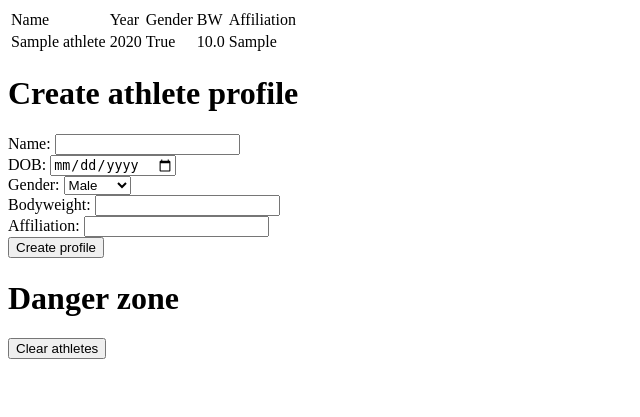
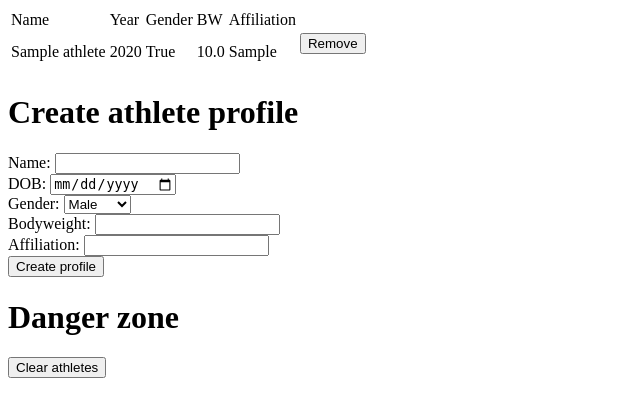
Before and after one commit to andybui01/openCMS, a Django app: page /lifters/admin/ in a window 1280 px wide. Shown: the top 417 px of the page, without its empty margins (0-640 px from the left). Run offline with Django 3.2, Linux system fonts and the light colour scheme; tables that the repository leaves empty hold one stand-in row (values such as "Sample post").

Commit message:
add remove()

```diff
--- a/lifters/templates/lifters/admin.html
+++ b/lifters/templates/lifters/admin.html
@@ -1,7 +1,5 @@
 {% if athletes_list %}
-
     <table>
-
         <tr>
                 <td>Name</td>
                 <td>Year</td>
@@ -17,9 +15,13 @@
                 <td>{{ athlete.gender }}</td>
                 <td>{{ athlete.bodyweight }}</td>
                 <td>{{ athlete.affiliation }}</td>
+                <td>
+                    <form action="{% url 'lifters:remove' athlete.id %}" method="delete">
+                        <input type="submit" onclick="return confirm('Are you sure?')" value="Remove">
+                    </form>
+                </td>
             </tr>
         {% endfor %}
-
     </table>
 {% else %}
     <p> No athletes to show! </p>
--- a/lifters/urls.py
+++ b/lifters/urls.py
@@ -7,5 +7,6 @@ urlpatterns = [
     path('', views.results, name='results'),
     path('admin/', views.admin, name='admin'),
     path('create/', views.create, name='create'),
-    path('clear/', views.clear, name='clear')
+    path('clear/', views.clear, name='clear'),
+    path('<int:athlete_id>/remove/', views.remove, name='remove')
 ]
--- a/lifters/views.py
+++ b/lifters/views.py
@@ -46,9 +46,13 @@ def create(request):
 
     return HttpResponseRedirect(reverse('lifters:admin'))
 
-def delete(request):
-    ''' Delete athlete profile '''
-    pass
+def remove(request, athlete_id):
+    ''' Remove athlete profile '''
+
+    athlete = get_object_or_404(Athlete, pk=athlete_id)
+    athlete.delete()
+
+    return HttpResponseRedirect(reverse('lifters:admin'))
 
 def update(request):
     ''' Update athlete attempts '''
```
Also changed, not shown: db.sqlite3.
